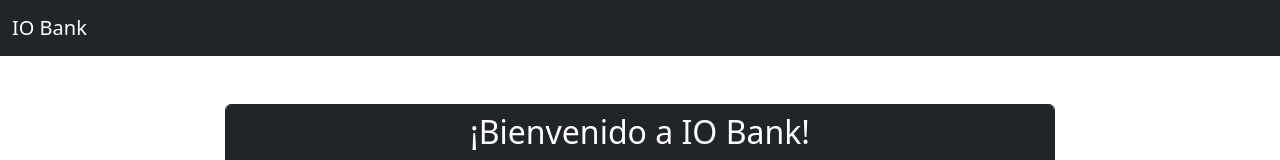
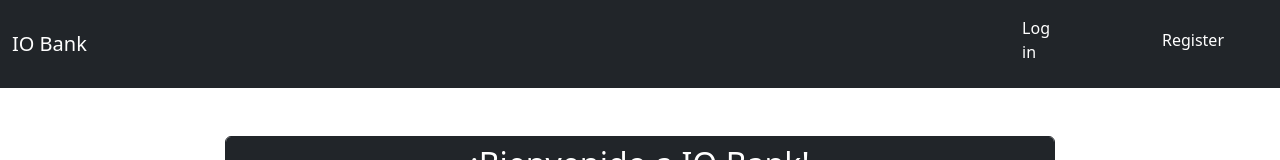
Before and after one commit to juansevas99/bank_io, a React (Vite) app in the folder io-bank/: page / in a window 1280 px wide. Shown: the top 160 px of the page. Built offline with nearby package versions, Linux system fonts and the light colour scheme.

Commit message:
Ajuste nav

```diff
--- a/io-bank/src/App.jsx
+++ b/io-bank/src/App.jsx
@@ -34,7 +34,7 @@ function App() {
         <Route path="/create" element={<CreateAccount />} />
         <Route path="/delete/:id" element={<DeleteAccount />} />
         <Route path="/edit/:id" element={<EditAccount />} />
-        <Route path="/accounts" element={<Accounts />} />
+        <Route path="/accounts/:id" element={<Accounts />} />
         <Route path="/clients/create" element={<CreateClient />} />
         <Route path="/edit-client/:id" element={<EditClient />} />
       </Route>
--- a/io-bank/src/Components/Nav.jsx
+++ b/io-bank/src/Components/Nav.jsx
@@ -3,12 +3,14 @@ import storage from '../Storage/storage';
 
 const Nav = () => {
   const go = useNavigate();
+  const authUser = storage.get('authUser');
   const logout = async() => {
     storage.remove('authToken');
     storage.remove('authUser');
     await axios.get('/usuario/cerrarSession', storage.get('authToken'));
     go('/login')
   }
+  if (authUser && authUser.rol === "1") {
   return (
     <nav className='navbar navbar-expand-lg navbar-white bg-dark'>
       <div className='container-fluid'>
@@ -17,11 +19,10 @@ const Nav = () => {
           <span className='navbar-toggler-icon' ></span>
         </button>
       </div>
-      { storage.get('authUser') ? (
         <div className='collapse navbar-collapse' id='nav'>
           <ul className='navbar-nav mx-auto mb-2'>
             <li className='nav-item px-lg-5 h4 text-white'>
-            { storage.get('authUser').usuario }
+            { authUser.usuario }
             </li>
             <li className='nav-item px-lg-5'>
               <Link to='/' className='nav-link text-white'>Clients</Link>
@@ -33,9 +34,63 @@ const Nav = () => {
           </li>
           </ul>
         </div>
-      ): ''}
     </nav>
   )
+  } else if(authUser && authUser.rol === "2") {
+    return (
+    <nav className='navbar navbar-expand-lg navbar-white bg-dark'>
+      <div className='container-fluid'>
+        <a className='navbar-brand text-white'>IO Bank</a>
+        <button className='navbar-toggler bg-light' type='button' data-bs-togglr='collapse' data-bs-target='#nav' aria-controls='navbarSupportedContent'>
+          <span className='navbar-toggler-icon' ></span>
+        </button>
+      </div>
+    <div className='collapse navbar-collapse' id='nav'>
+          <ul className='navbar-nav mx-auto mb-2'>
+            <li className='nav-item px-lg-5 h4 text-white'>
+            { authUser.usuario }
+            </li>
+            <li className='nav-item px-lg-5'>
+              <Link to={`/accounts/${authUser.COD}`} className='nav-link text-white'>Cuentas</Link>
+            </li>
+            <li className='nav-item px-lg-5'>
+              <Link to='/' className='nav-link text-white'>Cambiar Contraseña</Link>
+            </li>
+          </ul>
+          <ul className='navbar-nav mx-auto mb-2'>
+          <li className='nav-item px-lg-5'>
+            <button className='btn btn-info' onClick={logout}>Logout</button>
+          </li>
+          </ul>
+      </div>
+      </nav>
+    )
+  } else {
+    return (
+      <nav className='navbar navbar-expand-lg navbar-white bg-dark'>
+      <div className='container-fluid'>
+      <Link to='/' className='navbar-brand text-white'>IO Bank</Link>
+        <button className='navbar-toggler bg-light' type='button' data-bs-togglr='collapse' data-bs-target='#nav' aria-controls='navbarSupportedContent'>
+          <span className='navbar-toggler-icon' ></span>
+        </button>
+      </div>
+    <div className='collapse navbar-collapse' id='nav'>
+          <ul className='navbar-nav mx-auto mb-2'>
+            <li className='nav-item px-lg-5 h4 text-white'>
+            </li>
+            <li className='nav-item px-lg-5'>
+              <Link to='/login' className='nav-link text-white'>Log in</Link>
+            </li>
+          </ul>
+          <ul className='navbar-nav mx-auto mb-2'>
+          <li className='nav-item px-lg-5'>
+              <Link to='/register' className='nav-link text-white'>Register</Link>
+            </li>
+          </ul>
+      </div>
+      </nav>
+    )
+  }
 }
 
 export default Nav
```
